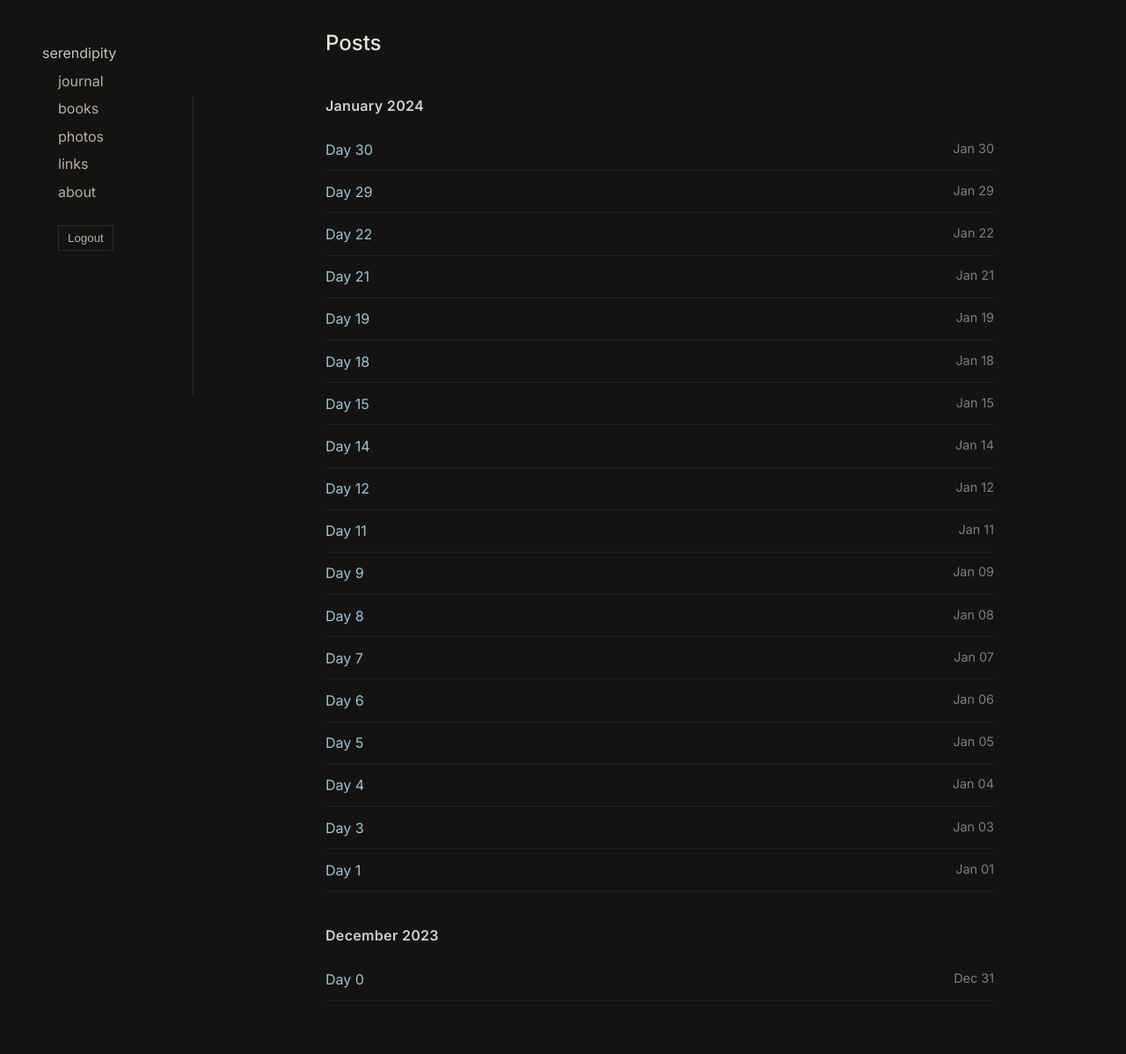
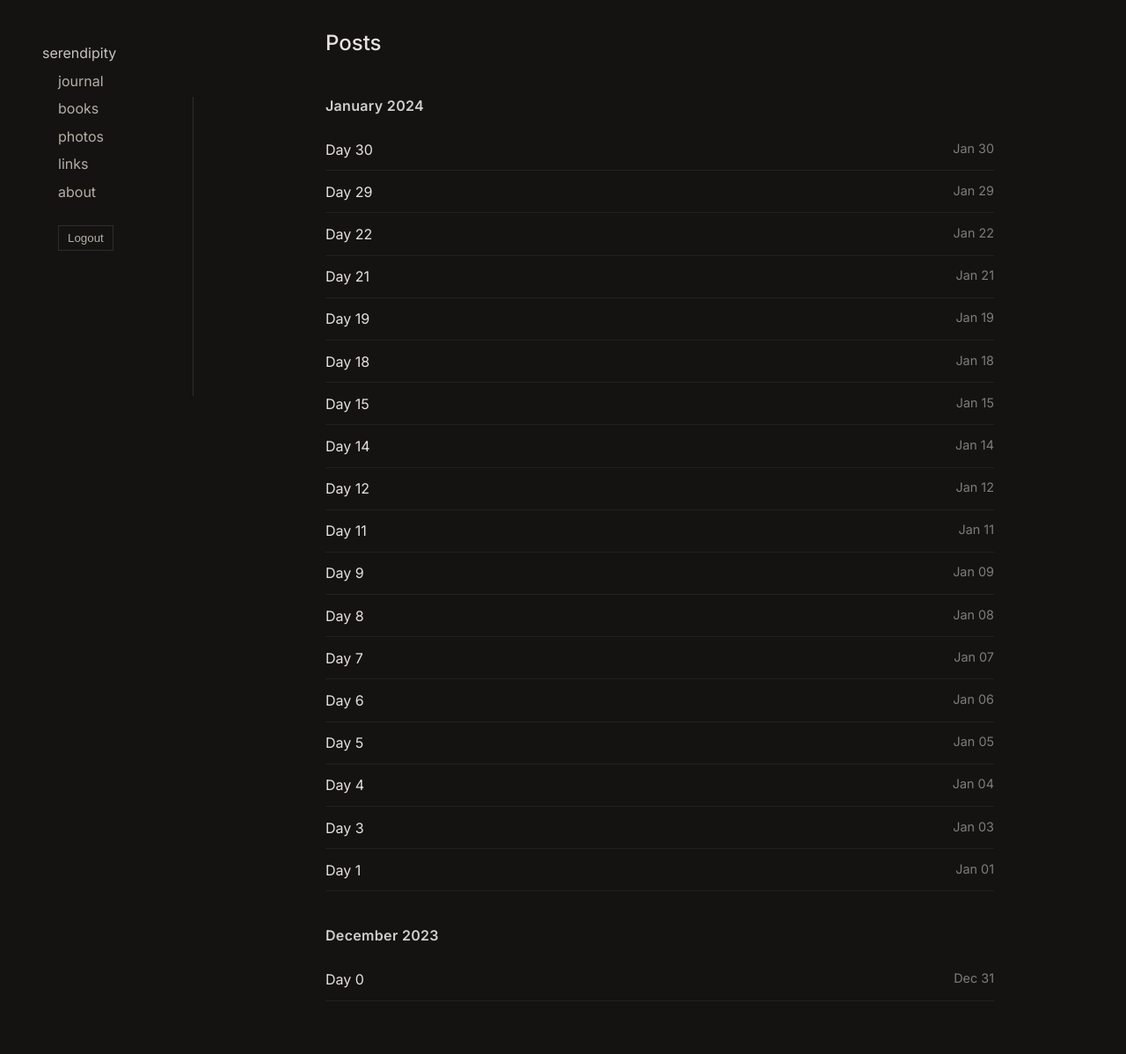
Before and after one commit to nazirmusawer/nazirmusawer.github.io, a Jekyll site: the page built from journal.html, in a window 1280 px wide. Shown: the whole page at 88% size. Built offline with Jekyll 4.4.1, drawn with Linux system fonts in a browser that asks for light colours.

Commit message:
Update site.css

```diff
--- a/assets/css/site.css
+++ b/assets/css/site.css
@@ -264,3 +264,15 @@ pre, code {
   font-size: 0.9rem;
   white-space: nowrap;
 }
+/* Journal links: never blue, never underlined */
+.journal-link,
+.journal-link:visited,
+.journal-link:active {
+  color: var(--text);
+  text-decoration: none;
+}
+
+.journal-link:hover {
+  color: var(--muted);
+  text-decoration: none;
+}
```
